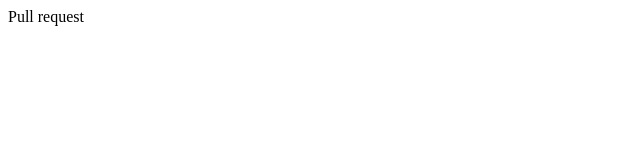
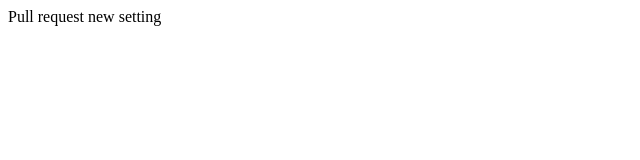
Before and after one commit to nhwnahid007/dummy_repo, a plain HTML site: page pull.html in a window 1280 px wide. Shown: the full height of the page, 0-640 px from the left. Drawn offline with Linux system fonts and the light colour scheme.

Commit message:
Update pull.html

```diff
--- a/pull.html
+++ b/pull.html
@@ -7,5 +7,6 @@
 </head>
 <body>
     Pull request
+    new setting
 </body>
 </html>
```
